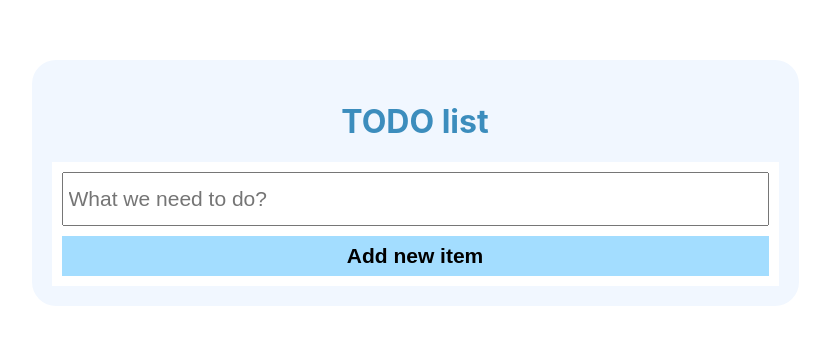
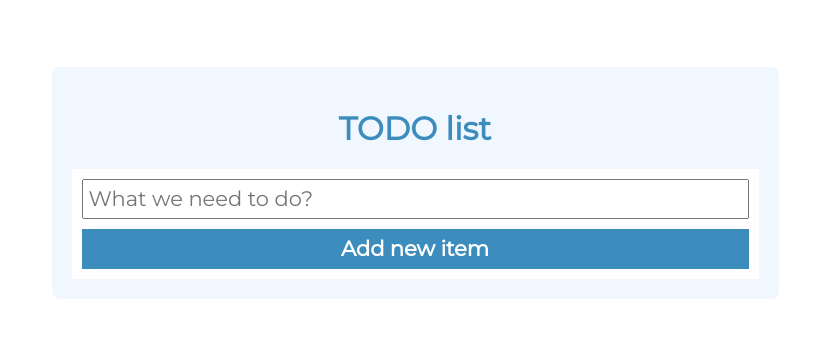
Before and after one commit to ChaZZ27/todo-app, a React (Create React App) app: page / in a window 1280 px wide. Shown: the part 217-562 px from the top of the page, without its empty margins (225-1055 px from the left). Built offline with nearby package versions, Linux system fonts and the light colour scheme.

Commit message:
Updated stylings

```diff
--- a/public/index.html
+++ b/public/index.html
@@ -13,6 +13,9 @@
       user's mobile device or desktop. See https://developers.google.com/web/fundamentals/web-app-manifest/
     -->
     <link rel="manifest" href="%PUBLIC_URL%/manifest.json" />
+    <link rel="preconnect" href="https://fonts.googleapis.com">
+    <link rel="preconnect" href="https://fonts.gstatic.com" crossorigin>
+    <link href="https://fonts.googleapis.com/css2?family=Montserrat&family=Oswald&display=swap" rel="stylesheet">
     <title>TODO React App</title>
   </head>
   <body>
--- a/src/components/css/App.module.scss
+++ b/src/components/css/App.module.scss
@@ -1,6 +1,10 @@
 .app {
 	max-width: 767px;
 	width: 100%;
+	padding: 20px;
+	@media (max-width: 767px) {
+	}
+
 	.headline {
 		text-align: center;
 		color: #3c8dbd;
--- a/src/components/css/Card.module.scss
+++ b/src/components/css/Card.module.scss
@@ -1,5 +1,5 @@
 .card {
 	padding: 20px;
 	background-color: #f1f7ff;
-	border-radius: 24px;
+	border-radius: 8px;
 }
--- a/src/components/css/ListContainer.module.scss
+++ b/src/components/css/ListContainer.module.scss
@@ -1,6 +1,23 @@
 .list-container {
 	padding: 10px;
 	background-color: #fff;
-	max-height: 400px;
+	max-height: 600px;
 	overflow-y: auto;
 }
+.list-counter {
+	text-align: center;
+	font-size: 20px;
+	animation: jump .5s 1;
+}
+
+@keyframes jump {
+	from {
+		transition: transform .2s ease;
+		transform: scale(1.2);
+	}
+
+	to {
+		transition: transform .2s ease;
+		transform: scale(1);
+	}
+}
--- a/src/components/css/ListItem.module.scss
+++ b/src/components/css/ListItem.module.scss
@@ -6,29 +6,80 @@
 	background-color: #fff;
 	border: 2px solid #efefef;
 	margin-bottom: 10px;
+	transition: background-color .2s ease-in-out;
+	animation: fadeIn 1s 1;
 	&:last-child {
 		margin-bottom: 0;
 	}
+	&.finished {
+		background-color: #b3e8c5;
+		border: 2px solid #00b33c;
+		opacity: .3;
+		.list-item-description {
+			color: #000;
+			text-decoration: line-through;
+		}
+	}
 
 	.list-item-description {
+		font-size: 24px;
+		display: flex;
+		align-items: center;
 		margin: 0 10px 0 0;
 		width: 100%;
-		max-width: calc(100% - 100px);
+		max-width: calc(100% - 90px);
 		overflow-wrap: break-word;
 	}
 	.list-item-action {
-		width: 100px;
+		width: 90px;
 		display: flex;
 		align-items: center;
+		columns: 2;
+		column-gap: 10px;
 		.btn-remove {
-			width: 100%;
+			width: 40px;
 			height: 40px;
-			background-color: #ff7540;
+			background-color: #ff0000;
 			color: #fff;
-			font-size: 14px;
+			font-size: 20px;
+			transition: font-size .2s ease;
 			border: 0;
 			box-shadow: 0px 0px 4px 0px #000;
 			cursor: pointer;
+			&:hover {
+				font-size: 28px;
+			}
+		}
+		.btn-finish {
+			width: 40px;
+			height: 40px;
+			background-color: #00b33c;
+			color: #fff;
+			font-size: 20px;
+			transition: font-size .2s ease;
+			border: 0;
+			box-shadow: 0px 0px 4px 0px #000;
+			cursor: pointer;
+			&:hover {
+				font-size: 28px;
+			}
 		}
 	}
 }
+
+@keyframes fadeIn {
+	0% {
+
+		transition: opacity ease-in .2s;
+		opacity: 0;
+	}
+	50% {
+		transition: opacity ease-in .2s;
+		opacity: .5;
+	}
+	100% {
+		transition: opacity ease-in .2s;
+		opacity: 1;
+	}
+
+}
--- a/src/components/css/ListItemForm.module.scss
+++ b/src/components/css/ListItemForm.module.scss
@@ -8,6 +8,7 @@
 		padding: 5px;
 		height: 40px;
 		font-size: 16px;
+		font-family: 'Montserrat', sans-serif;
 		&:placeholder-shown {
 			font-size: 21px;
 		}
@@ -20,10 +21,16 @@
 			display: inline-block;
 			width: 100%;
 			height: 40px;
-			background-color: #a3ddff;
+			background-color: #3c8dbd;
+			transition: background-color .2s ease;
+			color: #fff;
+			font-family: 'Montserrat', sans-serif;
 			font-weight: bold;
 			font-size: 21px;
 			border: 0;
+			&:hover {
+				background-color: #77bde6;
+			}
 		}
 	}
 }
--- a/src/index.css
+++ b/src/index.css
@@ -1,14 +1,13 @@
+* {
+  box-sizing: border-box;
+}
 html {
+  font-family: 'Montserrat', sans-serif;
   height: 100%;
 }
 
 body {
   margin: 0;
-  font-family: -apple-system, BlinkMacSystemFont, 'Segoe UI', 'Roboto', 'Oxygen',
-    'Ubuntu', 'Cantarell', 'Fira Sans', 'Droid Sans', 'Helvetica Neue',
-    sans-serif;
-  -webkit-font-smoothing: antialiased;
-  -moz-osx-font-smoothing: grayscale;
   height: 100%;
 }
 
```
